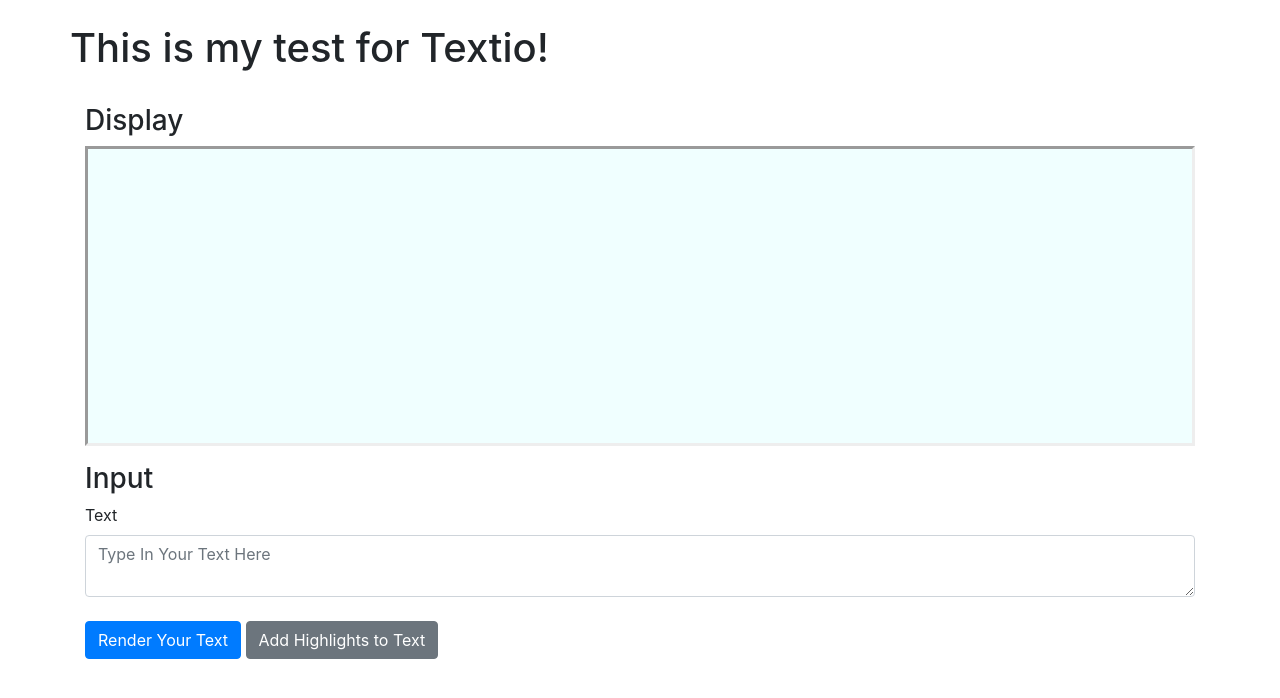
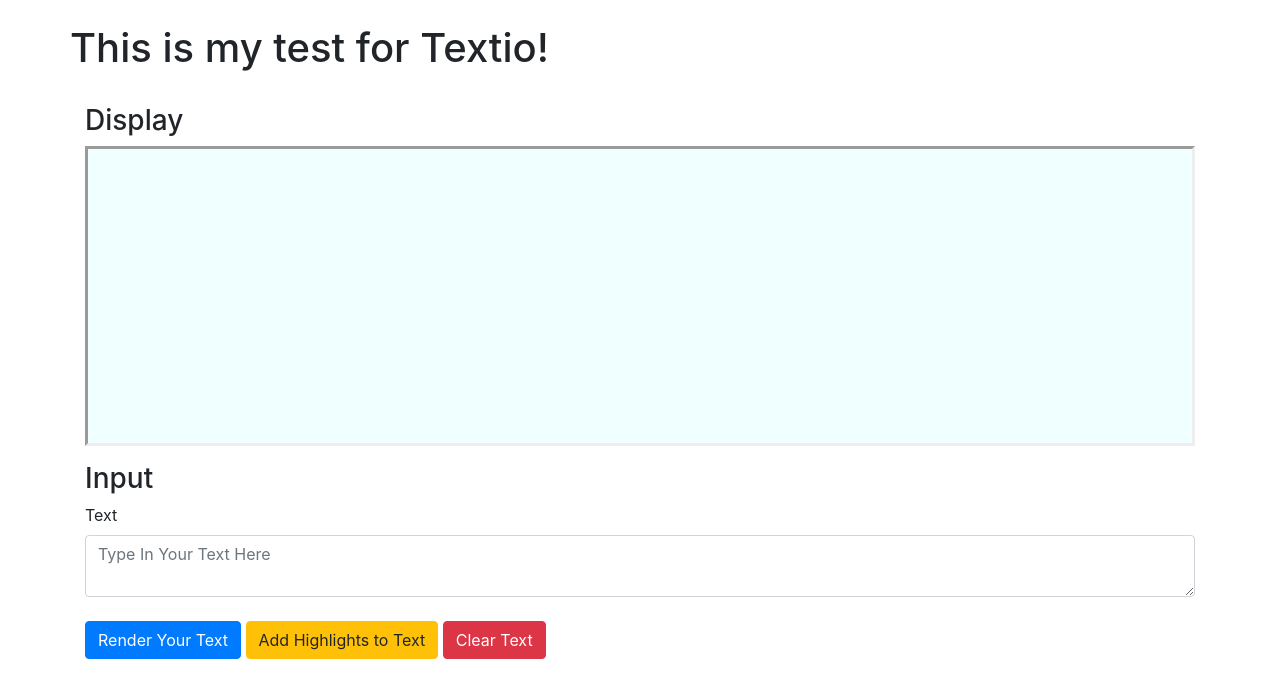
Before and after one commit to Brandoncyu/highlight-priority, a React (Create React App) app: page / in a window 1280 px wide. Shown: the top 698 px of the page. Built offline with nearby package versions, Linux system fonts and the light colour scheme.

Commit message:
added clear button and set the variables for display

```diff
--- a/src/App.js
+++ b/src/App.js
@@ -49,6 +49,13 @@
     })
   }
 
+  clear = () =>{
+    this.setState({
+      text: '',
+      highlights: []
+    })
+  }
+
   render() {
     return (
       <Container>
@@ -70,7 +77,8 @@
                 onChange={e => this.setState({text: e.target.value})} />
               <br />
               <Button color="primary" onClick={this.submit}>Render Your Text</Button>{' '}
-              <Button color="secondary" onClick={this.addHighlights}>Add Highlights to Text</Button>
+              <Button color="warning" onClick={this.addHighlights}>Add Highlights to Text</Button>{' '}
+              <Button color="danger" onClick={this.clear}>Clear Text</Button>
               {this.state.highlights.map((highlight, index)=>
                  <Highlights
                   key={index}
@@ -79,6 +87,7 @@
                   edit={this.editHighlights}
                  />
               )}
+
             </Form>
           </Col>
         </Row>
--- a/src/components/display.js
+++ b/src/components/display.js
@@ -2,6 +2,10 @@
 import { Row, Col } from 'reactstrap';
 
 const Display = (props) => {
+  let highlights = props.highlights.filter(highlight =>
+    highlight.startOffSet !== '' && highlight.endOffSet !== '' && highlight.priority !== '' && highlight.startOffset <= highlight.endOffset).sort((a,b) => a.priority - b.priority)
+  let text = props.text.split('')
+  console.log(highlights)
   return (
     <div>
       <Row className="my-4">
@@ -10,7 +14,7 @@
       <Row>
         <Col>
           <h3>Display</h3>
-          <p id="display">{props.text}</p>
+          <p id="display"><span style={{backgroundColor:"#f44336"}}>{props.text}</span></p>
         </Col>
       </Row>
     </div>
--- a/src/components/highlights.js
+++ b/src/components/highlights.js
@@ -22,21 +22,24 @@
             name="startOffset"
             id="highlight-startOffset"
             value={props.highlight.startOffset}
-            onChange={edit} />
+            onChange={edit}
+            required={true} />
             <Label htmlFor="user-text">End Of Set</Label>
             <Input
               type="number"
               name="endOffset"
               id="user-endOffset"
               value={props.highlight.endOffset}
-              onChange={edit} />
+              onChange={edit}
+              required={true} />
             <Label htmlFor="user-text">Priority</Label>
             <Input
               type="number"
               name="priority"
               id="highlight-priority"
               value={props.highlight.priority}
-              onChange={edit} />
+              onChange={edit}
+              required={true} />
         </Col>
         <Col>
           <Label>Color</Label>
```
